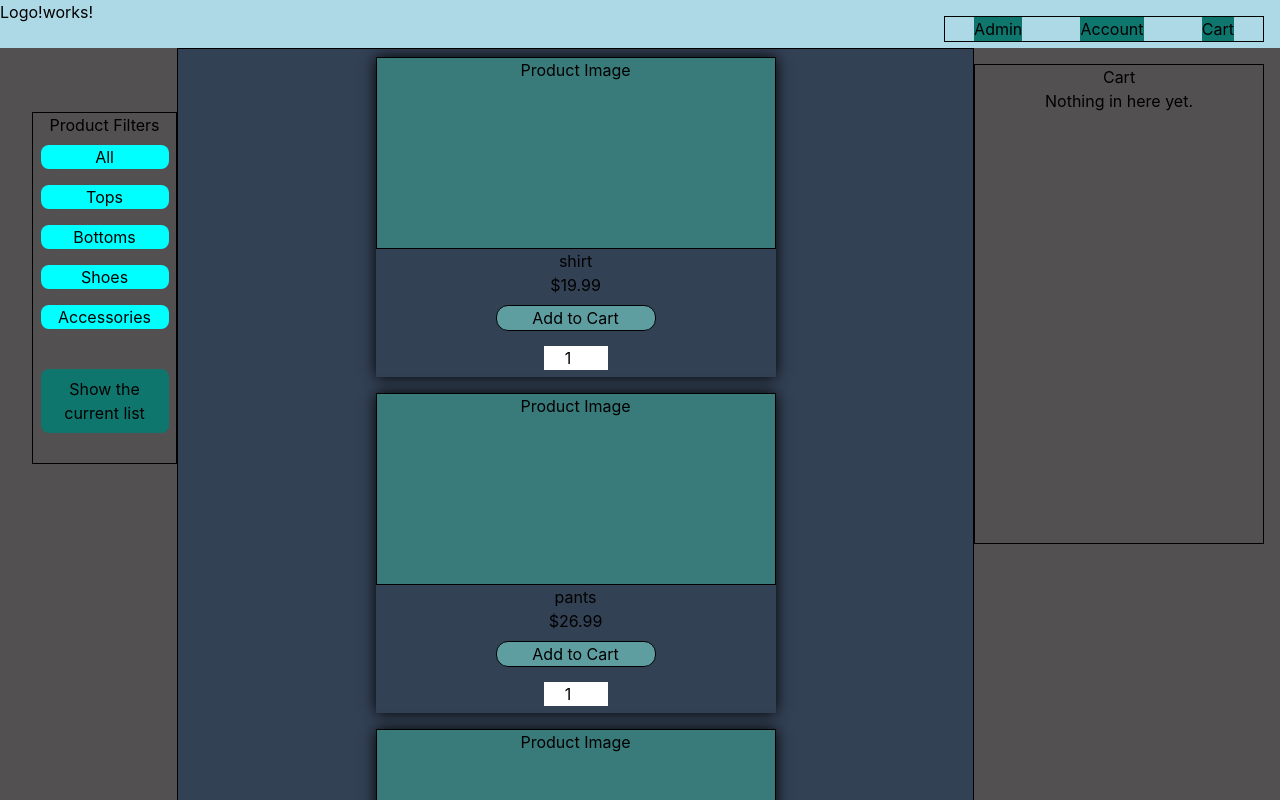
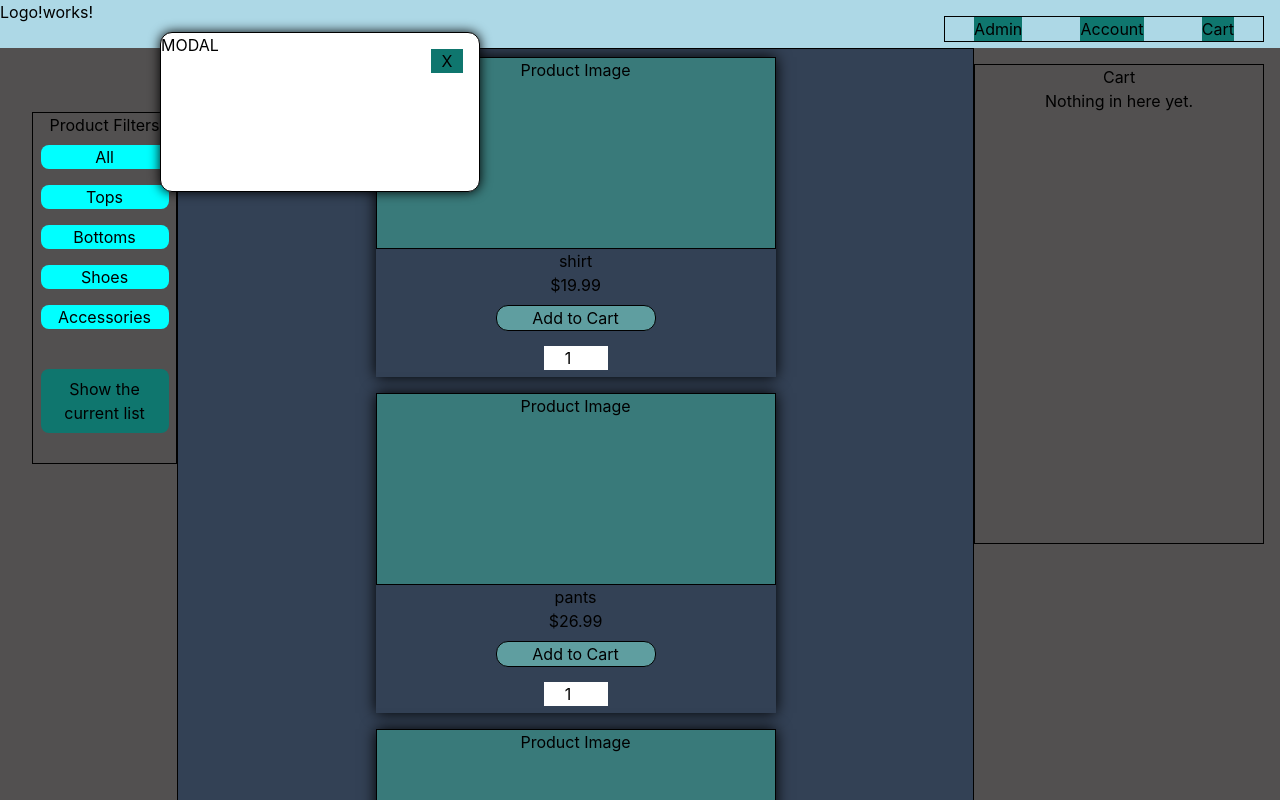
Before and after one commit to JustSteve2k/online-store, a React (Create React App) app: page / in a window 1280 px wide. Both pictures are taken after a click on the button "Cart". Shown: the top 800 px of the page. Built offline with nearby package versions, Linux system fonts and the light colour scheme.

Commit message:
add new modal to be used for cart

```diff
--- a/src/App.js
+++ b/src/App.js
@@ -3,6 +3,7 @@ import Filter from "./components/Filter";
 import Product from "./components/Product";
 import Cart from "./components/Cart";
 import Header from "./components/Header";
+import Modal from "./components/modal/modal";
 
 import LoggedInProvider from "./context/LoggedInContext";
 
@@ -26,6 +27,15 @@ function App() {
   const [cart, setCart] = useState([]);
   const [total, setTotal] = useState(0);
   const [filter, setFilter] = useState(["top", "bottom", "shoes", "accessory"]);
+  const [showCart, setShowCart] = useState(false);
+
+  const hideCartHandler = () => {
+    setShowCart(false);
+  };
+
+  const showCartHandler = () => {
+    setShowCart(true);
+  };
 
   const filterHandler = (button) => {
     let spot = filter.findIndex((element) => element === button);
@@ -109,7 +119,7 @@ function App() {
 
   return (
     <LoggedInProvider>
-      <Header />
+      <Header showCartHandler={showCartHandler} hideCartHandler={hideCartHandler} />
       <div className="App">
         <Filter filterHandler={filterHandler} filter={filter} resetFilterHandler={resetFilterHandler} />
         <div className="container bg-slate-700  ">
@@ -119,6 +129,7 @@ function App() {
         </div>
         <Cart item={cart} products={products} clearCart={clearCart} total={total} removeItemHandler={removeItemHandler} />
       </div>
+      {showCart && <Modal hideCartHandler={hideCartHandler} />}
     </LoggedInProvider>
   );
 }
--- a/src/components/Header.js
+++ b/src/components/Header.js
@@ -3,7 +3,7 @@ import "./Header.css";
 
 import { LoggedInContext } from "../context/LoggedInContext";
 
-export default function Header() {
+export default function Header(props) {
   const test = useContext(LoggedInContext);
 
   return (
@@ -13,7 +13,7 @@ export default function Header() {
       <div className="links">
         <button>Admin</button>
         <button>Account</button>
-        <button>Cart</button>
+        <button onClick={props.showCartHandler}>Cart</button>
       </div>
     </div>
   );
--- /dev/null
+++ b/src/components/modal/modal.css
@@ -0,0 +1,19 @@
+.modalContainer {
+  display: relative;
+  width: 20rem;
+  height: 10rem;
+  background-color: white;
+  border: 1px solid black;
+  border-radius: 12px;
+  box-shadow: 0px 0px 12px black;
+  position: absolute;
+  top: 2rem;
+  left: 10rem;
+}
+
+.modalClose {
+  position: absolute;
+  width: 2rem;
+  top: 1rem;
+  right: 1rem;
+}
--- /dev/null
+++ b/src/components/modal/modal.js
@@ -0,0 +1,13 @@
+import React from "react";
+import "./modal.css";
+
+export default function modal(props) {
+  return (
+    <div className="modalContainer">
+      MODAL
+      <button className="modalClose" onClick={props.hideCartHandler}>
+        X
+      </button>
+    </div>
+  );
+}
```
